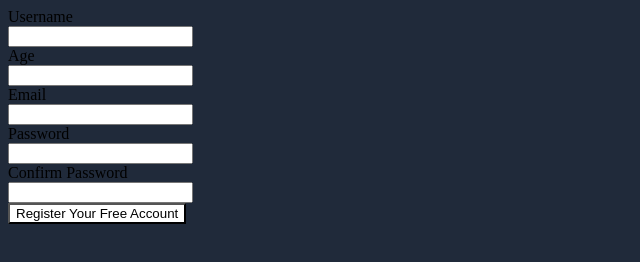
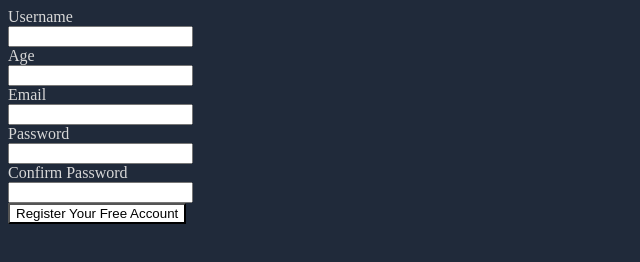
Before and after one commit to Bryce628/rice, a website: page index.html in a window 1280 px wide. Shown: the whole page, without its empty margins (0-640 px from the left). Drawn offline with Linux system fonts and the light colour scheme.

Commit message:
first commit

```diff
--- a/index.html
+++ b/index.html
@@ -8,6 +8,9 @@
 			}
 			button{
 				background-color: #FFFFFF;
+			}
+			label{
+				color: #d8d8d8;
 			}
 		</style>
 	</head>
@@ -60,7 +63,6 @@
 
 		var $button = document.querySelector('button')
 		$button.addEventListener('click', submit)
-
 		</script>
 	</body>
 </html>
```
